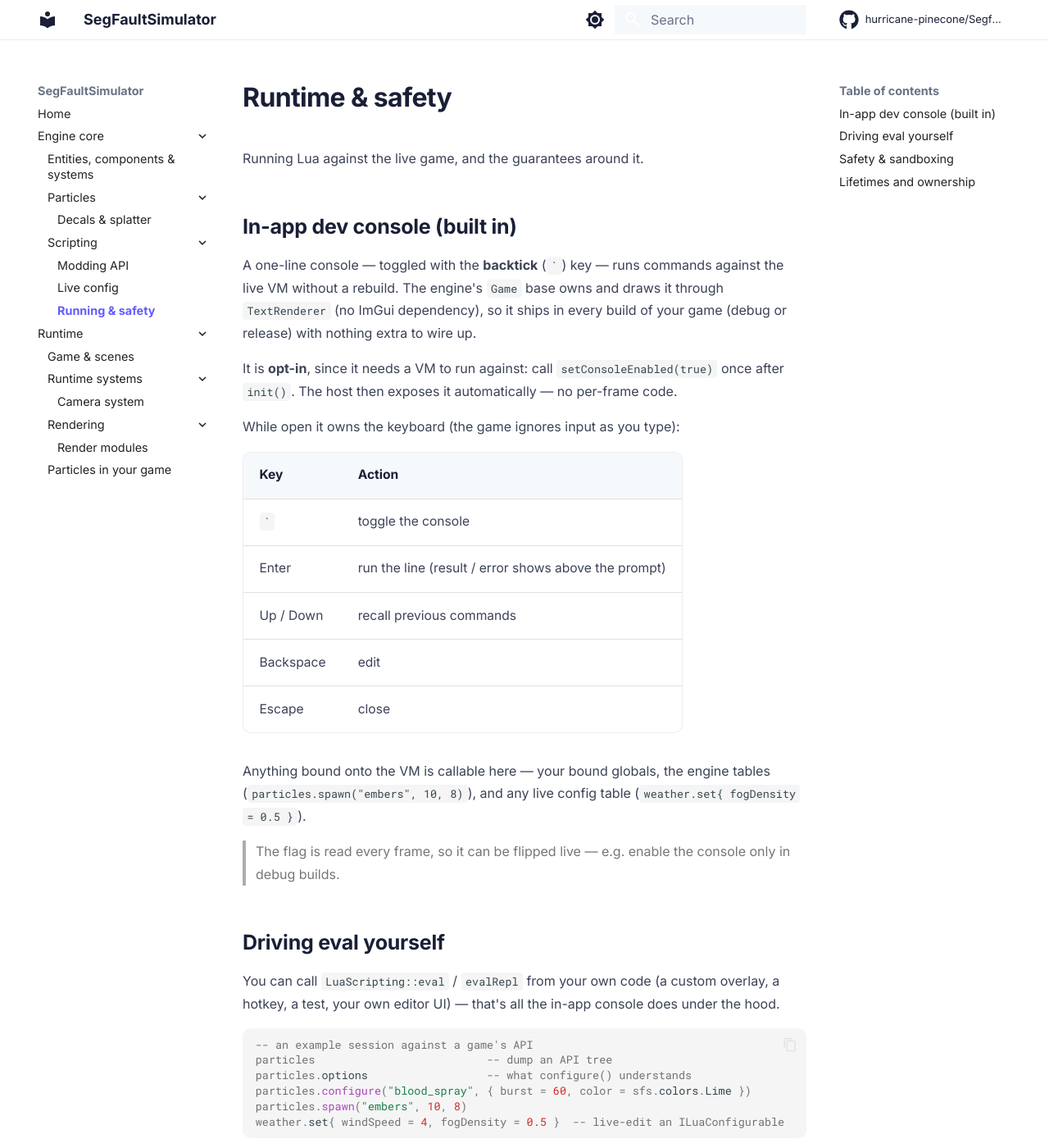
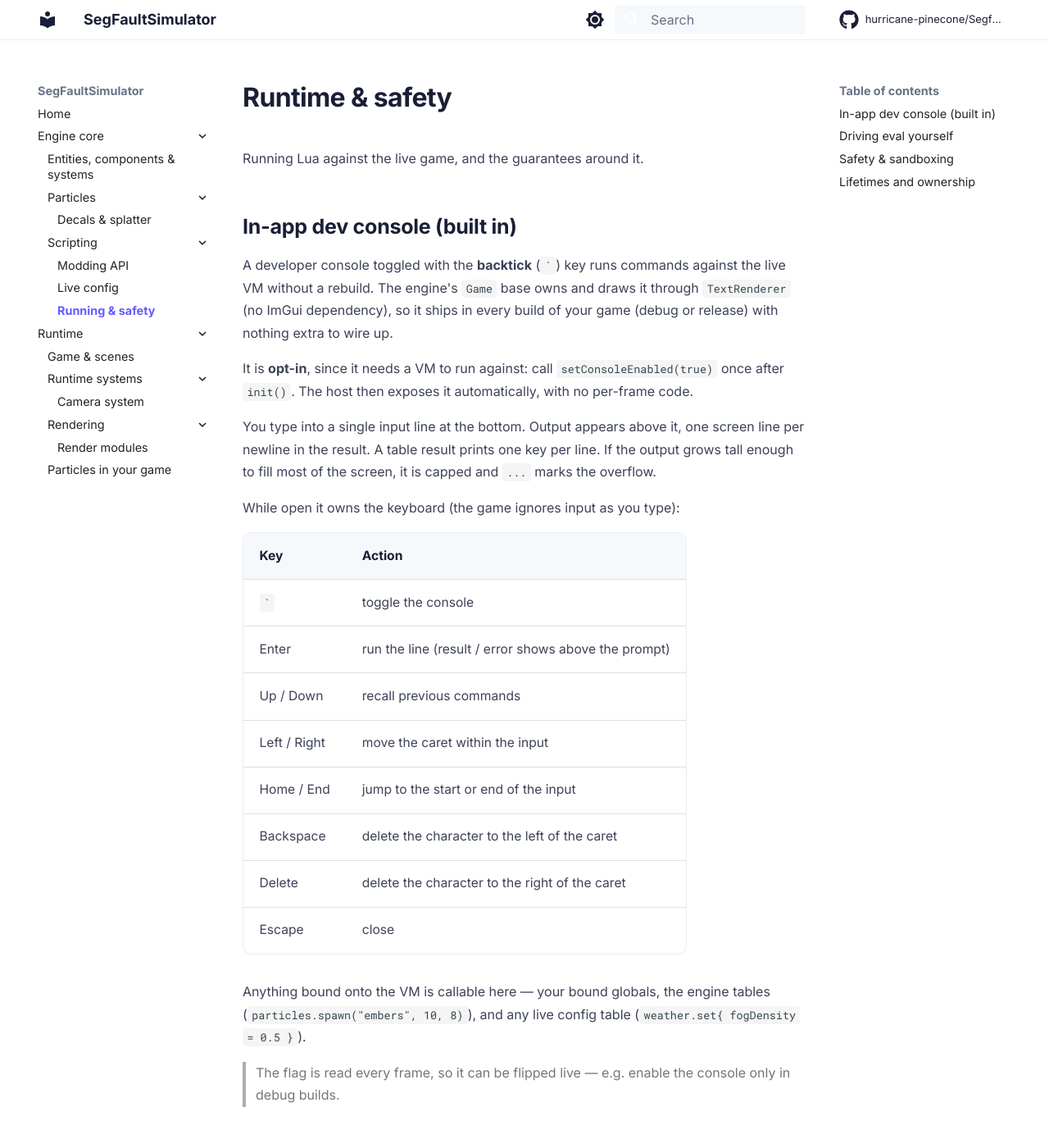
Before and after one commit to hurricane-pinecone/Segfault-Simulator, an MkDocs documentation site: the page built from docs/core/scripting/running/index.md, in a window 1280 px wide and 1400 px high. Shown: the whole window at 82% size. Built offline with MkDocs 1.6.1 and Material for MkDocs 9.7.7, drawn with Linux system fonts in a browser that asks for light colours; comment, search, counter and statistics services are not loaded.

Commit message:
docs: auto-sync with recent source changes

```diff
--- a/docs/core/scripting/running/index.md
+++ b/docs/core/scripting/running/index.md
@@ -4,23 +4,31 @@ Running Lua against the live game, and the guarantees around it.
 
 ## In-app dev console (built in)
 
-A one-line console — toggled with the **backtick** (`` ` ``) key — runs commands
+A developer console toggled with the **backtick** (`` ` ``) key runs commands
 against the live VM without a rebuild. The engine's `Game` base owns and draws it
 through `TextRenderer` (no ImGui dependency), so it ships in every build of your
 game (debug or release) with nothing extra to wire up.
 
 It is **opt-in**, since it needs a VM to run against: call `setConsoleEnabled(true)`
-once after `init()`. The host then exposes it automatically — no per-frame code.
+once after `init()`. The host then exposes it automatically, with no per-frame code.
+
+You type into a single input line at the bottom. Output appears above it, one
+screen line per newline in the result. A table result prints one key per line.
+If the output grows tall enough to fill most of the screen, it is capped and
+`...` marks the overflow.
 
 While open it owns the keyboard (the game ignores input as you type):
 
-| Key       | Action                                               |
-| --------- | ---------------------------------------------------- |
-| `` ` ``   | toggle the console                                   |
-| Enter     | run the line (result / error shows above the prompt) |
-| Up / Down | recall previous commands                             |
-| Backspace | edit                                                 |
-| Escape    | close                                                |
+| Key            | Action                                               |
+| -------------- | ---------------------------------------------------- |
+| `` ` ``        | toggle the console                                   |
+| Enter          | run the line (result / error shows above the prompt) |
+| Up / Down      | recall previous commands                             |
+| Left / Right   | move the caret within the input                      |
+| Home / End     | jump to the start or end of the input                |
+| Backspace      | delete the character to the left of the caret        |
+| Delete         | delete the character to the right of the caret       |
+| Escape         | close                                                |
 
 Anything bound onto the VM is callable here — your bound globals, the engine
 tables (`particles.spawn("embers", 10, 8)`), and any live config table
```
